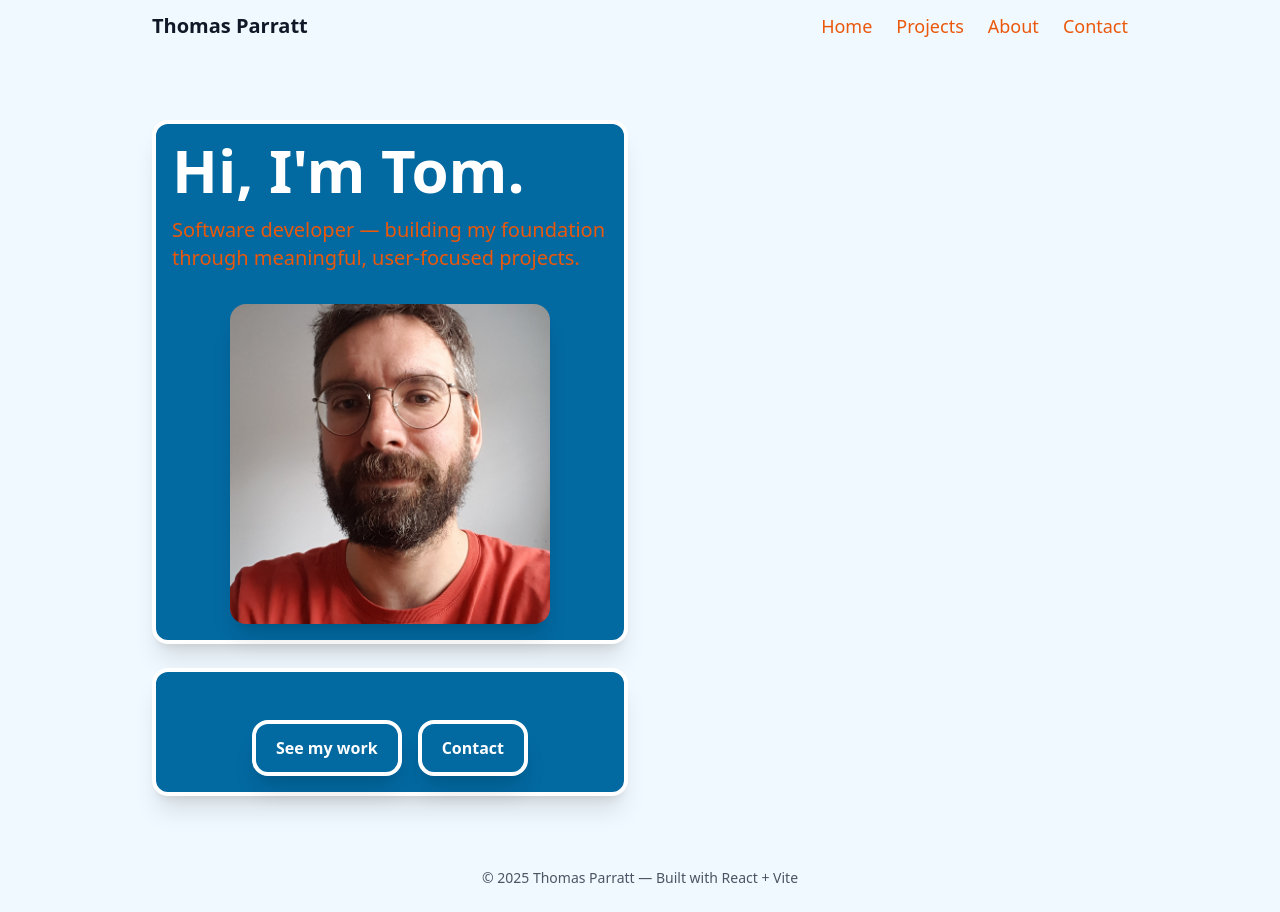
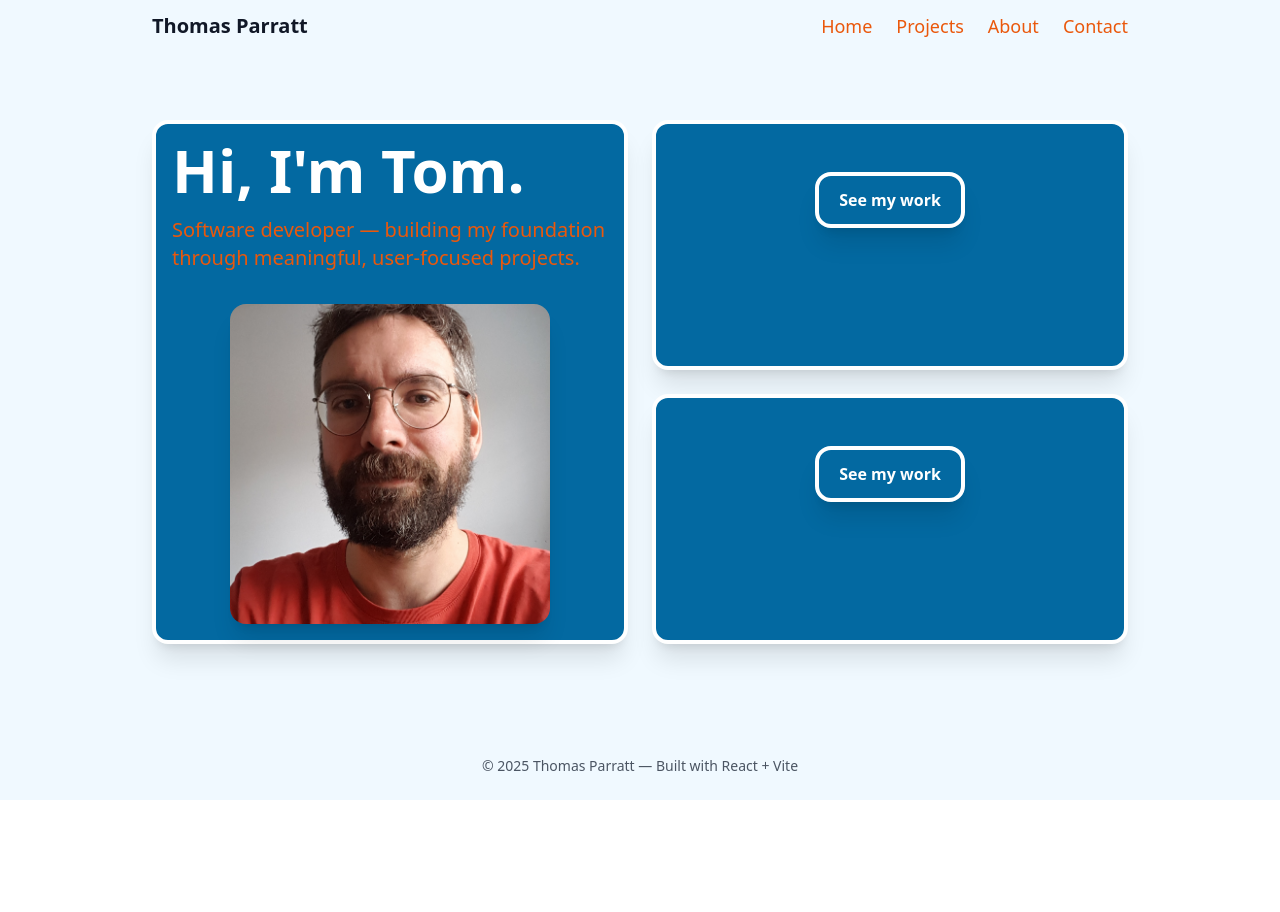
Before and after one commit to ThomasParratt/portfolio, a React (Vite) app: page / in a window 1280 px wide. After the commit the page ends 800 px from the top, so only its background shows below. Built offline with nearby package versions, Linux system fonts and the light colour scheme.

Commit message:
looking better already

```diff
--- a/src/components/Hero.jsx
+++ b/src/components/Hero.jsx
@@ -24,7 +24,7 @@ export default function Hero() {
         <section className="pt-24 pb-12">
             <div className="max-w-5xl mx-auto px-6">
                 <div className="mt-6 grid grid-cols-1 md:grid-cols-2 gap-6">
-                    <article className="border-4 border-white rounded-2xl p-4 shadow-xl transition bg-sky-700">
+                    <article className="md:row-span-2 border-4 border-white rounded-2xl p-4 shadow-xl transition bg-sky-700">
                         <h1 className="text-4xl md:text-6xl text-white font-bold">
                             Hi, I'm Tom.
                             <span className="block text-lg md:text-xl mt-4 font-medium text-orange-600 max-w-[600px] mx-auto">
@@ -40,12 +40,14 @@ export default function Hero() {
                             />
                         </div>
                     </article>
-                </div>
-                <div className="mt-6 grid grid-cols-1 md:grid-cols-2 gap-6">
                     <article className="border-4 border-white rounded-2xl p-4 shadow-xl transition bg-sky-700">
                         <div className="mt-8 flex justify-center gap-4">
                             <Link to="/projects" className="px-5 py-3 rounded-2xl border-4 border-white bg-sky-700 text-white shadow-xl font-bold">See my work</Link>
-                            <Link to="/contact" className="px-5 py-3 rounded-2xl border-4 border-white bg-sky-700 text-white shadow-xl font-bold">Contact</Link>
+                        </div>
+                    </article>
+                    <article className="border-4 border-white rounded-2xl p-4 shadow-xl transition bg-sky-700">
+                        <div className="mt-8 flex justify-center gap-4">
+                            <Link to="/projects" className="px-5 py-3 rounded-2xl border-4 border-white bg-sky-700 text-white shadow-xl font-bold">See my work</Link>
                         </div>
                     </article>
                 </div>
```
